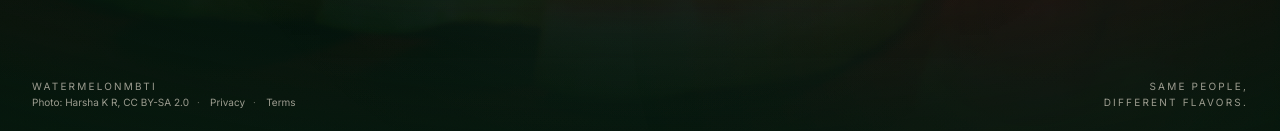
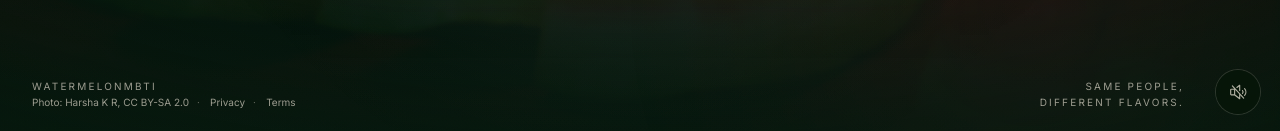
Before and after one commit to Pansony67/watermelon-mbti, a Next.js app: page /quiz in a window 1280 px wide. Shown: the part 666-797 px from the top of the page. Built offline with nearby package versions, Linux system fonts and the light colour scheme.

Commit message:
add google search console verification file

```diff
--- a/app/layout.tsx
+++ b/app/layout.tsx
@@ -1,5 +1,6 @@
 import type { Metadata, Viewport } from "next";
 import { Fredoka, Inter } from "next/font/google";
+import MusicPlayer from "@/components/MusicPlayer";
 import { SITE_URL } from "@/lib/site";
 import "./globals.css";
 
@@ -49,6 +50,8 @@ export default function RootLayout({ children }: LayoutProps<"/">) {
           Skip to content
         </a>
         {children}
+        {/* Outside the page tree: route changes must not restart playback. */}
+        <MusicPlayer />
       </body>
     </html>
   );
--- /dev/null
+++ b/components/MusicPlayer.tsx
@@ -0,0 +1,56 @@
+"use client";
+
+import { useRef, useState } from "react";
+import { SpeakerHigh, SpeakerSlash } from "@phosphor-icons/react";
+
+/** Comfortable for a background loop; full volume is never wanted here. */
+const VOLUME = 0.35;
+
+/**
+ * Looping background music with a floating toggle. Lives in the root layout so
+ * client-side navigation never remounts it. Off by default and nothing is
+ * downloaded (preload="none") until the listener presses play.
+ */
+export default function MusicPlayer() {
+  const audio = useRef<HTMLAudioElement>(null);
+  const [playing, setPlaying] = useState(false);
+
+  const toggle = async () => {
+    const el = audio.current;
+    if (!el) return;
+    if (!el.paused) {
+      el.pause();
+      return;
+    }
+    el.volume = VOLUME;
+    try {
+      await el.play();
+    } catch {
+      // Autoplay policy or a missing file: the pause event keeps state honest.
+    }
+  };
+
+  return (
+    <>
+      {/* State follows the element's own events, so it stays correct if playback ends or is blocked. */}
+      <audio
+        ref={audio}
+        src="/audio/watermelon-vibe.mp3"
+        loop
+        preload="none"
+        onPlay={() => setPlaying(true)}
+        onPause={() => setPlaying(false)}
+      />
+      <button
+        type="button"
+        onClick={toggle}
+        aria-pressed={playing}
+        aria-label={playing ? "Pause background music" : "Play background music"}
+        title={playing ? "Music on" : "Music off"}
+        className="fixed right-5 bottom-5 z-[45] grid h-11 w-11 cursor-pointer place-items-center rounded-full bg-rind-deep/85 text-cream/70 shadow-rind ring-1 ring-cream/15 backdrop-blur-xl transition-[transform,color,background-color] duration-500 ease-settle hover:scale-105 hover:text-cream focus-visible:ring-2 focus-visible:ring-cream focus-visible:outline-none active:scale-95 aria-pressed:text-flesh"
+      >
+        {playing ? <SpeakerHigh size={18} weight="fill" aria-hidden /> : <SpeakerSlash size={18} aria-hidden />}
+      </button>
+    </>
+  );
+}
--- a/components/QuizFlow.tsx
+++ b/components/QuizFlow.tsx
@@ -276,7 +276,7 @@ export default function QuizFlow() {
           </div>
         </section>
 
-        <footer className="relative mx-auto flex w-full max-w-7xl flex-col gap-3 px-5 pb-6 text-[10px] tracking-[0.22em] text-cream/60 uppercase sm:px-8 md:flex-row md:items-end md:justify-between">
+        <footer className="relative mx-auto flex w-full max-w-7xl flex-col gap-3 pr-20 pb-6 pl-5 text-[10px] tracking-[0.22em] text-cream/60 uppercase sm:pr-24 sm:pl-8 md:flex-row md:items-end md:justify-between">
           <p className="leading-relaxed">
             WatermelonMBTI
             <br />
--- a/components/SiteFooter.tsx
+++ b/components/SiteFooter.tsx
@@ -5,7 +5,7 @@ const LINK = "underline-offset-4 transition-colors duration-300 hover:text-cream
 
 export default function SiteFooter() {
   return (
-    <footer className="relative mx-auto flex w-full max-w-7xl flex-wrap items-center justify-between gap-x-6 gap-y-2 px-5 py-6 text-xs text-cream/60 sm:px-8">
+    <footer className="relative mx-auto flex w-full max-w-7xl flex-wrap items-center justify-between gap-x-6 gap-y-2 py-6 pr-20 pl-5 text-xs text-cream/60 sm:pr-24 sm:pl-8">
       <span>&copy; {new Date().getFullYear()} {OPERATOR.name}. For entertainment only.</span>
       <nav aria-label="Legal" className="flex gap-5">
         <Link href="/privacy" className={LINK}>Privacy</Link>
--- /dev/null
+++ b/public/google5452e429c74d79a4.html
@@ -0,0 +1 @@
+google-site-verification: google5452e429c74d79a4.html
```
Also changed, not shown: 1 other file (tests, documents, lock files or other folders).
